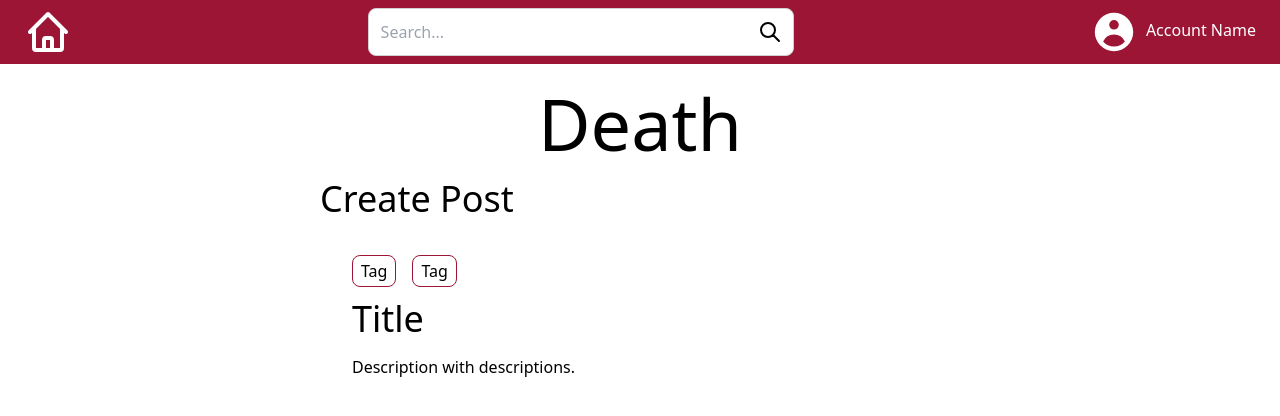
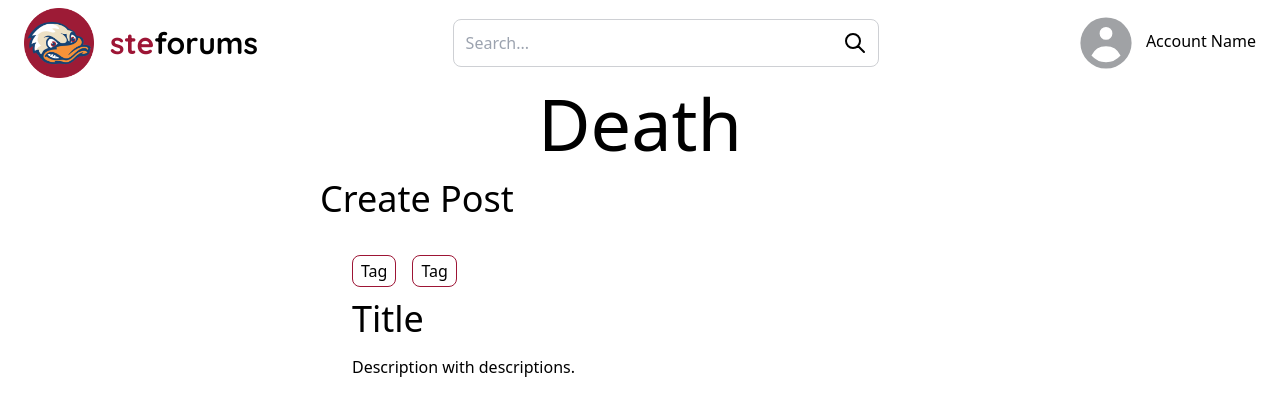
Before and after one commit to iscii/stevens-forums, a Next.js app: page / in a window 1280 px wide. Shown: the top 416 px of the page. Built offline with nearby package versions, Linux system fonts and the light colour scheme.

Commit message:
index.js overhaul
Changed colors, icons, and text

```diff
--- a/components/Nav.js
+++ b/components/Nav.js
@@ -1,16 +1,17 @@
 import Link from "next/link"
+import Image from "next/image"
 
 import Searchbar from "../components/Searchbar"
 
 function Nav() {
 	return (
-		<div className="fixed flex justify-between items-center h-auto w-full bg-pri-red">
+		<div className="fixed flex justify-between items-center h-auto w-full bg-pri-white">
 			<Link href="/">
 				<a>
-					<div className="px-6 py-2 float-left hover:bg-dark-red">
-						<svg className="h-12 w-12" xmlns="http://www.w3.org/2000/svg" fill="none" viewBox="0 0 24 24" stroke="white">
-							<path strokeLinecap="round" strokeLinejoin="round" strokeWidth="2" d="M3 12l2-2m0 0l7-7 7 7M5 10v10a1 1 0 001 1h3m10-11l2 2m-2-2v10a1 1 0 01-1 1h-3m-6 0a1 1 0 001-1v-4a1 1 0 011-1h2a1 1 0 011 1v4a1 1 0 001 1m-6 0h6" />
-						</svg>
+					<div className="px-6 py-2 float-left flex items-center justify-center hover:bg-dark-red">
+						<Image src={"/atillalogo.png"} alt="atilla" width={70} height={70} />
+						<p className="font-quicksand font-bold text-3xl text-pri-red pl-4">ste</p>
+						<p className="font-quicksand font-bold text-3xl">forums</p>
 					</div>
 				</a>
 			</Link>
@@ -22,10 +23,10 @@ function Nav() {
 			<Link href="/account">
 				<a className="text-pri-white">
 					<div className="px-6 py-2 float-right hover:bg-dark-red hover:underline">
-						<svg className="h-12 w-12 inline mr-2" xmlns="http://www.w3.org/2000/svg" viewBox="0 0 20 20" fill="white">
-							<path fillRule="evenodd" d="M18 10a8 8 0 11-16 0 8 8 0 0116 0zm-6-3a2 2 0 11-4 0 2 2 0 014 0zm-2 4a5 5 0 00-4.546 2.916A5.986 5.986 0 0010 16a5.986 5.986 0 004.546-2.084A5 5 0 0010 11z" clipRule="evenodd" />
+						<svg className="h-16 w-16 inline mr-2 fill-gray-300" xmlns="http://www.w3.org/2000/svg" viewBox="0 0 20 20">
+							<path fill-rule="evenodd" d="M18 10a8 8 0 11-16 0 8 8 0 0116 0zm-6-3a2 2 0 11-4 0 2 2 0 014 0zm-2 4a5 5 0 00-4.546 2.916A5.986 5.986 0 0010 16a5.986 5.986 0 004.546-2.084A5 5 0 0010 11z" clip-rule="evenodd" />
 						</svg>
-						<span>Account Name</span>
+						<span className="text-pri-black">Account Name</span>
 					</div>
 				</a>
 			</Link>
--- a/pages/index.js
+++ b/pages/index.js
@@ -11,6 +11,9 @@ export default function Home() {
 				<title>Sex money</title>
 				<link rel="shortcut icon" href="/favicon.ico" type="image/x-icon" /> //fallback icon
 				<link rel="shortcut icon" href="/amogus.svg" type="image/x-icon" />
+				<style>
+					@import url('https://fonts.googleapis.com/css2?family=Quicksand:wght@300;400;500;700&display=swap');
+				</style>
 			</Head>
 			<Nav />
 			<span className="flex h-screen v-screen bg-lavender">
--- a/tailwind.config.js
+++ b/tailwind.config.js
@@ -19,6 +19,9 @@ module.exports = {
       'pri-black': '#000000',
       'pri-red': '#9D1535', // main Stevens red
     },
+    fontFamily: {
+      'quicksand': ['quicksand']
+    },
     extend: {},
   },
   plugins: [],
```
Also changed, not shown: public/atillalogo.png (added).
